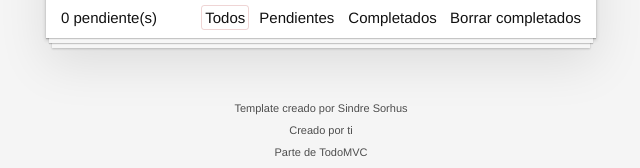
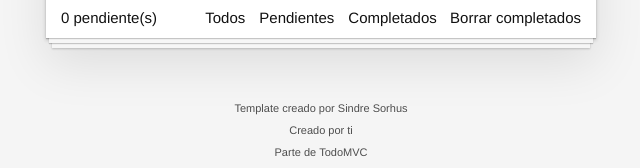
Before and after one commit to JaimeLaguna97/Entrega-Final-JS---Jaime-Laguna, a website built with webpack: page docs/index.html in a window 1280 px wide. Shown: the part 200-368 px from the top of the page, 319-959 px from the left. Built offline with nearby package versions, Linux system fonts and the light colour scheme.

Commit message:
DOCS actualizado

```diff
--- a/docs/index.html
+++ b/docs/index.html
@@ -1 +1 @@
-<!doctype html><html lang="en"><head><meta charset="utf-8"><meta name="viewport" content="width=device-width,initial-scale=1"><title>Template • TodoMVC</title><script defer="defer" src="main.1b5a9ee74b07dcf58d84.js"></script><link href="main.cda706fe26f616c9fe56.css" rel="stylesheet"></head><body><section class="todoapp"><header class="header"><h1>Tareas</h1><input class="new-todo" placeholder="¿Qué necesita ser hecho?" autofocus></header><section class="main"><input id="toggle-all" class="toggle-all" type="checkbox"> <label for="toggle-all">Mark all as complete</label><ul class="todo-list"></ul></section><footer class="footer"><span class="todo-count"><strong>0</strong> pendiente(s)</span><ul class="filters"><li><a class="selected filtro" href="#/">Todos</a></li><li><a class="filtro" href="#/active">Pendientes</a></li><li><a class="filtro" href="#/completed">Completados</a></li></ul><button class="clear-completed">Borrar completados</button></footer></section><footer class="info"><p>Template creado por <a href="http://sindresorhus.com">Sindre Sorhus</a></p><p>Creado por <a href="http://todomvc.com">ti</a></p><p>Parte de <a href="http://todomvc.com">TodoMVC</a></p></footer></body></html>
+<!doctype html><html lang="en"><head><meta charset="utf-8"><meta name="viewport" content="width=device-width,initial-scale=1"><title>Template • TodoMVC</title><script defer="defer" src="main.1b5a9ee74b07dcf58d84.js"></script><link href="main.ac0090231f7719f96450.css" rel="stylesheet"></head><body><section class="todoapp"><header class="header"><h1>Tareas</h1><input class="new-todo" placeholder="¿Qué necesita ser hecho?" autofocus></header><section class="main"><input id="toggle-all" class="toggle-all" type="checkbox"> <label for="toggle-all">Mark all as complete</label><ul class="todo-list"></ul></section><footer class="footer"><span class="todo-count"><strong>0</strong> pendiente(s)</span><ul class="filters"><li><a class="filtro" href="#/">Todos</a></li><li><a class="filtro" href="#/active">Pendientes</a></li><li><a class="filtro" href="#/completed">Completados</a></li></ul><button class="clear-completed">Borrar completados</button></footer></section><footer class="info"><p>Template creado por <a href="http://sindresorhus.com">Sindre Sorhus</a></p><p>Creado por <a href="http://todomvc.com">ti</a></p><p>Parte de <a href="http://todomvc.com">TodoMVC</a></p></footer></body></html>
```
Also changed, not shown: 2 other files.
